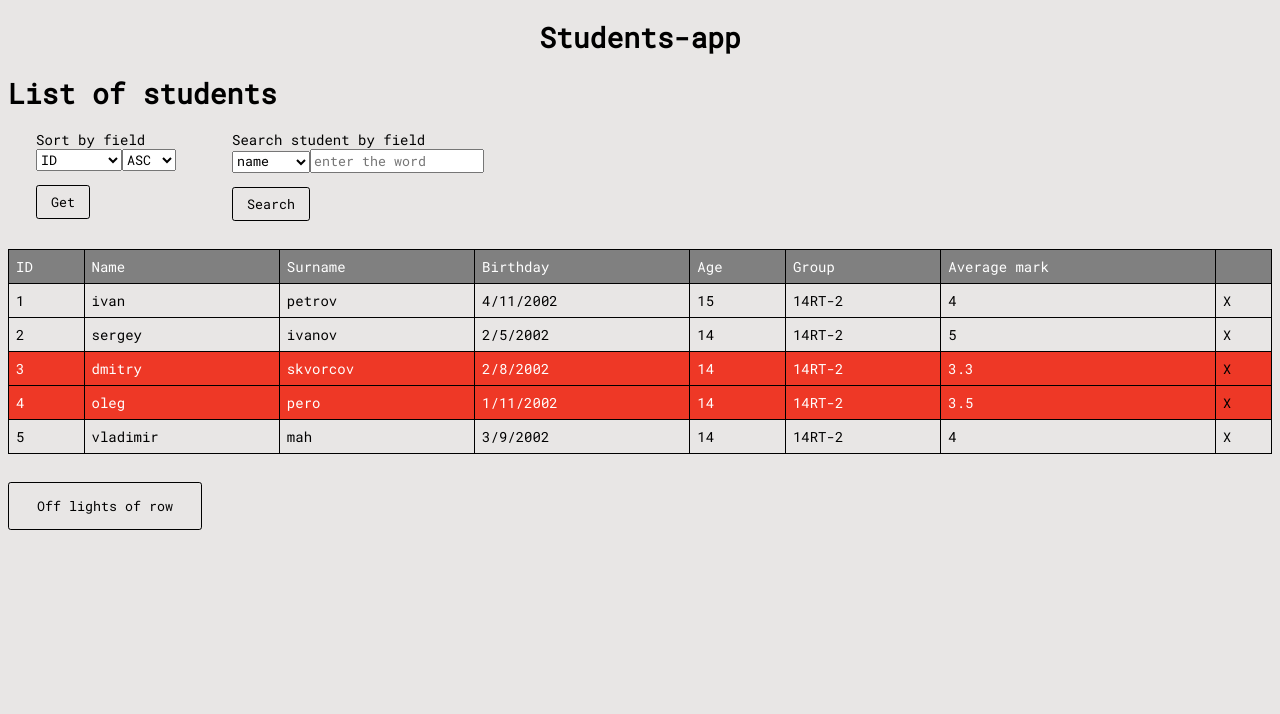
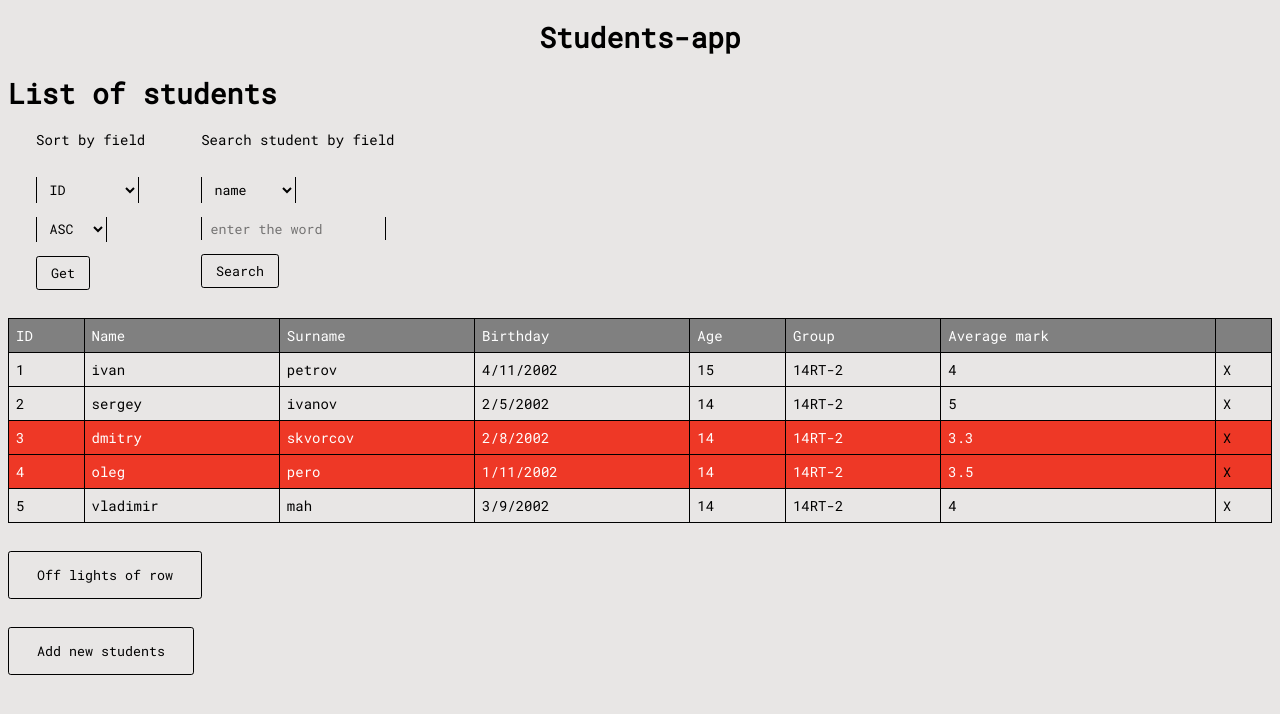
Before and after one commit to aggrezzorhsdj/students-app, an Angular app: page / in a window 1280 px wide. Shown: the top 714 px of the page. Built offline with nearby package versions, Linux system fonts and the light colour scheme.

Commit message:
add form for adding new students

```diff
--- /dev/null
+++ b/src/app/add-form/add-form.component.html
@@ -0,0 +1,24 @@
+<form [formGroup]="addForm" novalidate (submit)="submitForm($event)">
+  <fieldset class="form-group" formGroupName="userFullName">
+    <div class="form-group">
+      <input class="form-control __white" type="text" formControlName="userFirstName" placeholder="first name"/>
+    </div>
+    <div class="form-group">
+      <input class="form-control __white" type="text" formControlName="userLastName" placeholder="last name"/>
+    </div>
+  </fieldset>
+  <div class="form-group">
+    <input class="form-control __white" type="text" formControlName="userGroupName" placeholder="Group"/>
+  </div>
+  <div class="form-group">
+    <input class="form-control __white" type="number" formControlName="userAge" placeholder="Age"/>
+  </div>
+  <div class="form-group">
+    <input class="form-control __white" type="text" formControlName="userAvgMark" placeholder="Average mark"/>
+  </div>
+  <div class="form-group">
+    <input class="form-control __white" type="date" formControlName="userBirthDay" placeholder="birthday"/>
+  </div>
+  <input class="form-control __white" type="text" formControlName="userFlage" hidden/>
+  <button type="submit" class="btn btn-light btn-aborder btn-nofx" [disabled]="addForm.invalid">< Submit ></button>
+</form>
--- /dev/null
+++ b/src/app/add-form/add-form.component.less
@@ -0,0 +1,25 @@
+:host{
+  .form-control{
+    background: transparent;
+    color: #000;
+    border: solid #000;
+    border-width: 0 0.1rem;
+    padding: 0.2rem 0.6rem;
+    outline: none;
+    &.__white{
+      color:#fff;
+      border-color: #fff;
+      &::-webkit-input-placeholder{
+        color:#fff;
+      }
+    }
+    &::-webkit-input-placeholder{
+      color:#000;
+      opacity: 0.5;
+    }
+  }
+  .form-group{
+    border: none;
+    outline: none;
+  }
+}
--- /dev/null
+++ b/src/app/add-form/add-form.component.ts
@@ -0,0 +1,57 @@
+import {Component, Input, OnInit} from '@angular/core';
+import { AbstractControl, FormArray, FormBuilder, FormControl, FormGroup, ValidatorFn,
+  Validators } from '@angular/forms';
+import { STUDENTS } from '../students.list';
+import { IStudents } from '../students';
+
+@Component({
+  selector: 'app-add-form',
+  templateUrl: './add-form.component.html',
+  styleUrls: ['./add-form.component.less']
+})
+export class AddFormComponent implements OnInit {
+  @Input() isOpen = false;
+  addForm: FormGroup;
+  students = STUDENTS;
+  constructor() {
+    this.addForm = new FormGroup({
+      userId: new FormControl('6'),
+      userFullName: new FormGroup({
+        userFirstName: new FormControl('', Validators.required),
+        userLastName: new FormControl('', Validators.required),
+      }),
+      userGroupName: new FormControl('', Validators.required),
+      userAge: new FormControl('', Validators.required),
+      userAvgMark: new FormControl('', Validators.required),
+      userBirthDay: new FormControl(this.currentDate(), Validators.required),
+      userFlage: new FormControl('false'),
+    });
+  }
+  currentDate() {
+    const currentDate = new Date();
+    return currentDate.toISOString().substring(0, 10);
+  }
+  public submitForm(e: Event) {
+    e.preventDefault();
+    if (this.addForm.valid) {
+      const added: IStudents = {
+        id: this.addForm.get('userId').value,
+        name: this.addForm.get('userFullName').get('userFirstName').value,
+        surname: this.addForm.get('userFullName').get('userLastName').value,
+        age: this.addForm.get('userAge').value,
+        avgmark: this.addForm.get('userAvgMark').value,
+        groupname: this.addForm.get('userGroupName').value,
+        birthday: this.addForm.get('userBirthDay').value,
+        flage: false,
+      };
+      this.addStudents(added);
+
+    }
+  }
+  public addStudents(students: IStudents): void {
+    this.students.push(students);
+  }
+  ngOnInit() {
+  }
+
+}
--- a/src/app/students.ts
+++ b/src/app/students.ts
@@ -1,9 +1,9 @@
 export interface IStudents {
-  id: number;
+  id?: number;
   name: string;
   surname: string;
-  age: number;
-  groupname: string;
+  age?: number;
+  groupname?: string;
   avgmark: number;
   birthday: number;
   flage: boolean;
--- a/src/app/students/students.component.html
+++ b/src/app/students/students.component.html
@@ -2,16 +2,18 @@
   <h1>List of students</h1>
   <div class="actions">
     <div class="actions__item">
-      <label>Sort by field</label>
+      <label class="form-label">Sort by field</label>
       <div class="form-group">
-        <select #selected>
+        <select #selected class="form-control">
           <option name="id" value="id">ID</option>
           <option name="name" value="name">name</option>
           <option name="surname" value="surname">surname</option>
           <option name="birthday" value="birthday">birthday</option>
           <option name="age" value="age">age</option>
         </select>
-        <select #sort>
+      </div>
+      <div class="form-group">
+        <select #sort class="form-control">
           <option value="true">ASC</option>
           <option value="false">DESC</option>
         </select>
@@ -19,13 +21,15 @@
       <button class="btn btn-small" (click)="sortby(selected.value, sort.value)">Get</button>
     </div>
     <div class="actions__item">
-      <label>Search student by field</label>
+      <label class="form-label">Search student by field</label>
       <div class="form-group">
-        <select #searchfield>
+        <select #searchfield class="form-control">
           <option name="name" value="name">name</option>
           <option name="surname" value="surname">surname</option>
         </select>
-        <input type="text" #str placeholder="enter the word"/>
+      </div>
+      <div class="form-group">
+        <input class="form-control" type="text" #str placeholder="enter the word"/>
       </div>
       <button class="btn btn-small" (click)="search(str.value, searchfield.value)">Search</button>
     </div>
@@ -58,9 +62,13 @@
   <div class="form-button">
     <button class= "btn" (click)="toggle()">Off lights of row</button>
   </div>
+  <div class="form-button">
+    <button class= "btn" (click)="this.target = 'addStudent'; this.popUpOpen = true">Add new students</button>
+  </div>
+
 </div>
 <app-popup class="my-prompt" [isOpen]="popUpOpen">
-  <div class="box">
+  <div class="box" *ngIf="target == 'box'">
     <header class="header">
       <span class="title">Delete Record</span>
     </header>
@@ -72,4 +80,15 @@
       <button class="btn btn-light btn-aborder btn-nofx" (click)="cancelOption()">&lt;&nbsp;Cancel&nbsp;&gt;</button>
     </footer>
   </div>
+  <div class="box" *ngIf="target == 'addStudent'">
+    <header class="header">
+      <span class="title">Add student</span>
+    </header>
+    <main class="main">
+      <app-add-form></app-add-form>
+    </main>
+    <footer class="footer">
+      <button class="btn btn-light btn-aborder btn-nofx" (click)="cancelOption()">&lt;&nbsp;Cancel&nbsp;&gt;</button>
+    </footer>
+  </div>
 </app-popup>
--- a/src/app/students/students.component.less
+++ b/src/app/students/students.component.less
@@ -29,69 +29,7 @@
   & .form-button{
     margin-bottom: 2rem;
   }
-}
-.form-group{
-  margin-bottom: 1rem;
-}
-.btn{
-  background: transparent;
-  color: #000;
-  padding: 1rem 2rem;
-  border-radius: 0.2rem;
-  border: 0.1rem solid #000;
-  transition: 0.2s;
-  will-change: transform;
-  transform: none;
-  cursor: pointer;
-  &.btn-small{
-    padding: 0.5rem 1rem;
-  }
-  &.btn-light{
-    border-color: #fff;
-    color: #fff;
-  }
-  &.btn-aborder{
-    border: none;
-  }
-  &.btn-nofx{
-    transform: none;
-    box-shadow: none;
-    background: transparent;
-    border: none;
-    padding: 0;
-    &:active,&:focus,&:hover{
-      transform: none;
-      box-shadow: none;
-      outline: none;
-    }
-  }
-  &:hover{
-    transform: translateY(-10%);
-    box-shadow: 0 0.6rem 1rem 0.1rem rgba(0, 0, 0, 0.3);
-  }
-  &:focus,&:active{
-    outline: none;
-  }
-  &:active{
-    transform: translateY(10%);
-    box-shadow: none;
+  .box{
+    padding: 2rem 0;
   }
 }
-.actions{
-  display: flex;
-  & .actions__item{
-    margin-bottom: 2rem;
-    padding: 0 2rem;
-  }
-}
-.red{
-  background-color: #ee3826;
-  color: #fff;
-}
-.green{
-  background-color: #86ee80;
-  color: #fff;
-}
-.main{
-  margin-bottom: 2rem;
-}
--- a/src/app/students/students.component.ts
+++ b/src/app/students/students.component.ts
@@ -1,5 +1,6 @@
 import {Component, OnInit, ViewEncapsulation} from '@angular/core';
 import { STUDENTS } from '../students.list';
+import { IStudents } from '../students';
 
 @Component({
   selector: 'app-students',
@@ -13,8 +14,12 @@ export class StudentsComponent implements OnInit {
   type = true;
   index: number;
   popUpOpen = false;
+  target;
   toggle(): void {
     this.light = !this.light;
+  }
+  addStudents(students: IStudents): void {
+    this.students.push(students);
   }
   search(str: string | number, field: string): void {
     this.students.forEach((element, index) => {
@@ -28,6 +33,7 @@ export class StudentsComponent implements OnInit {
   remove(index): void {
     this.index = index;
     this.popUpOpen = true;
+    this.target = 'box';
   }
   sortby(field: string, type?: string): void {
     if (type && type === 'true') {
@@ -63,9 +69,6 @@ export class StudentsComponent implements OnInit {
     const year = t.getFullYear();
     return `${day}/${month}/${year}`;
   }
-  openPopUp() {
-    this.popUpOpen = true;
-  }
   deleteOption() {
     this.students.splice(this.index, 1);
     this.popUpOpen = false;
--- a/src/styles.less
+++ b/src/styles.less
@@ -9,3 +9,98 @@ html{
 body{
   background: #e8e6e5;
 }
+.form-group{
+  margin-bottom: 1rem;
+}
+.btn{
+  background: transparent;
+  color: #000;
+  padding: 1rem 2rem;
+  border-radius: 0.2rem;
+  border: 0.1rem solid #000;
+  transition: 0.2s;
+  will-change: transform;
+  transform: none;
+  cursor: pointer;
+  &:disabled{
+    opacity: 0.4;
+  }
+  &.btn-small{
+    padding: 0.5rem 1rem;
+  }
+  &.btn-light{
+    border-color: #fff;
+    color: #fff;
+  }
+  &.btn-aborder{
+    border: none;
+  }
+  &.btn-nofx{
+    transform: none;
+    box-shadow: none;
+    background: transparent;
+    border: none;
+    padding: 0;
+    &:active,&:focus,&:hover{
+      transform: none;
+      box-shadow: none;
+      outline: none;
+    }
+  }
+  &:hover{
+    transform: translateY(-10%);
+    box-shadow: 0 0.6rem 1rem 0.1rem rgba(0, 0, 0, 0.3);
+  }
+  &:focus,&:active{
+    outline: none;
+  }
+  &:active{
+    transform: translateY(10%);
+    box-shadow: none;
+  }
+}
+.actions{
+  display: flex;
+  & .actions__item{
+    margin-bottom: 2rem;
+    padding: 0 2rem;
+  }
+}
+.red{
+  background-color: #ee3826;
+  color: #fff;
+}
+.green{
+  background-color: #86ee80;
+  color: #fff;
+}
+.main{
+  margin-bottom: 2rem;
+}
+.form-control{
+  background: transparent;
+  color: #000;
+  border: solid #000;
+  border-width: 0 0.1rem;
+  padding: 0.2rem 0.6rem;
+  outline: none;
+  &.__white{
+    color:#fff;
+    border-color: #fff;
+    &::-webkit-input-placeholder{
+      color:#fff;
+    }
+  }
+  &::-webkit-input-placeholder{
+    color:#000;
+    opacity: 0.5;
+  }
+}
+.form-group{
+  border: none;
+  outline: none;
+}
+.form-label{
+  margin-bottom: 2rem;
+  display: inline-flex;
+}
```
Also changed, not shown: src/app/app.module.ts (+5 -2 lines), 1 other file (tests, documents, lock files or other folders).
